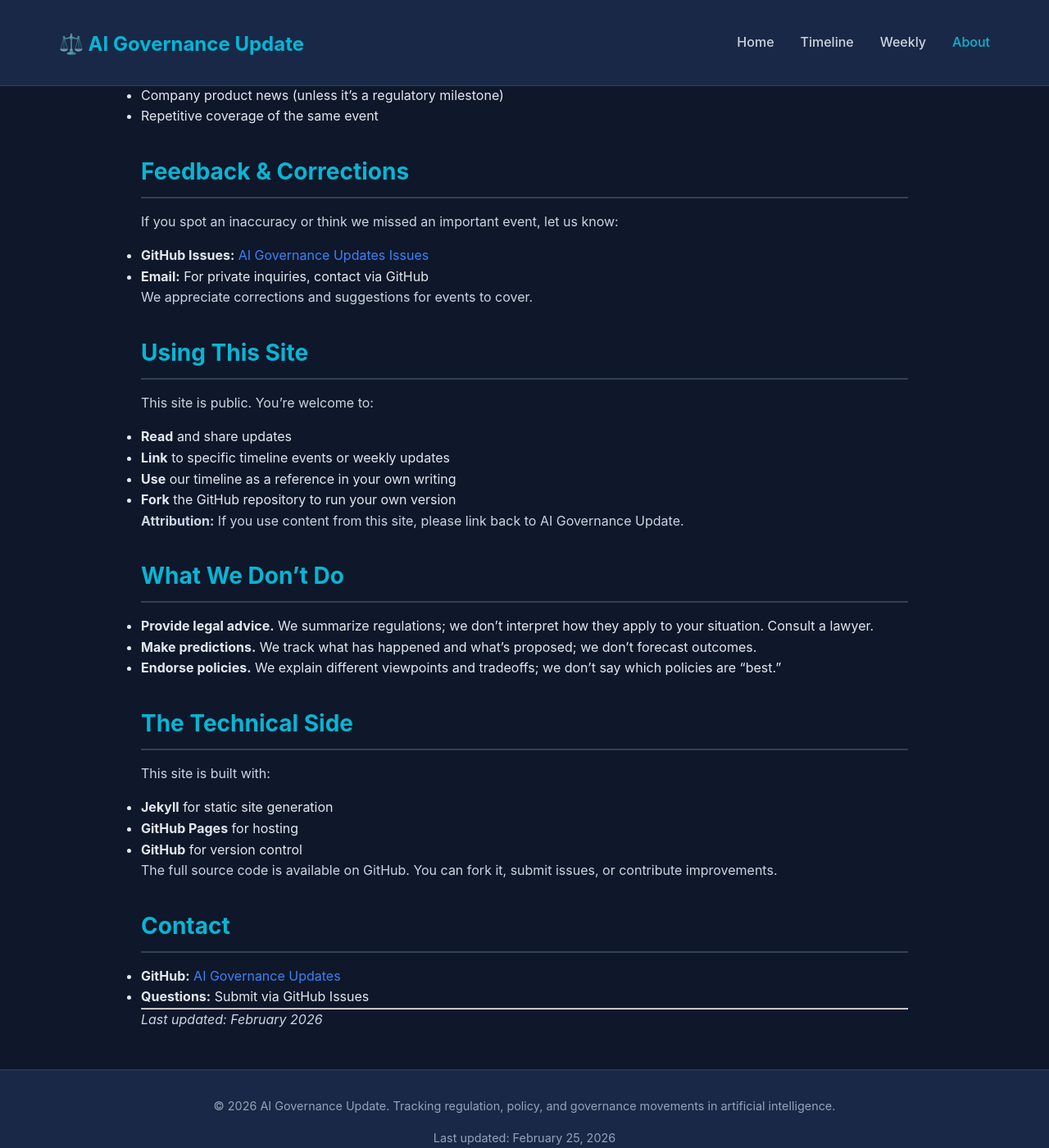
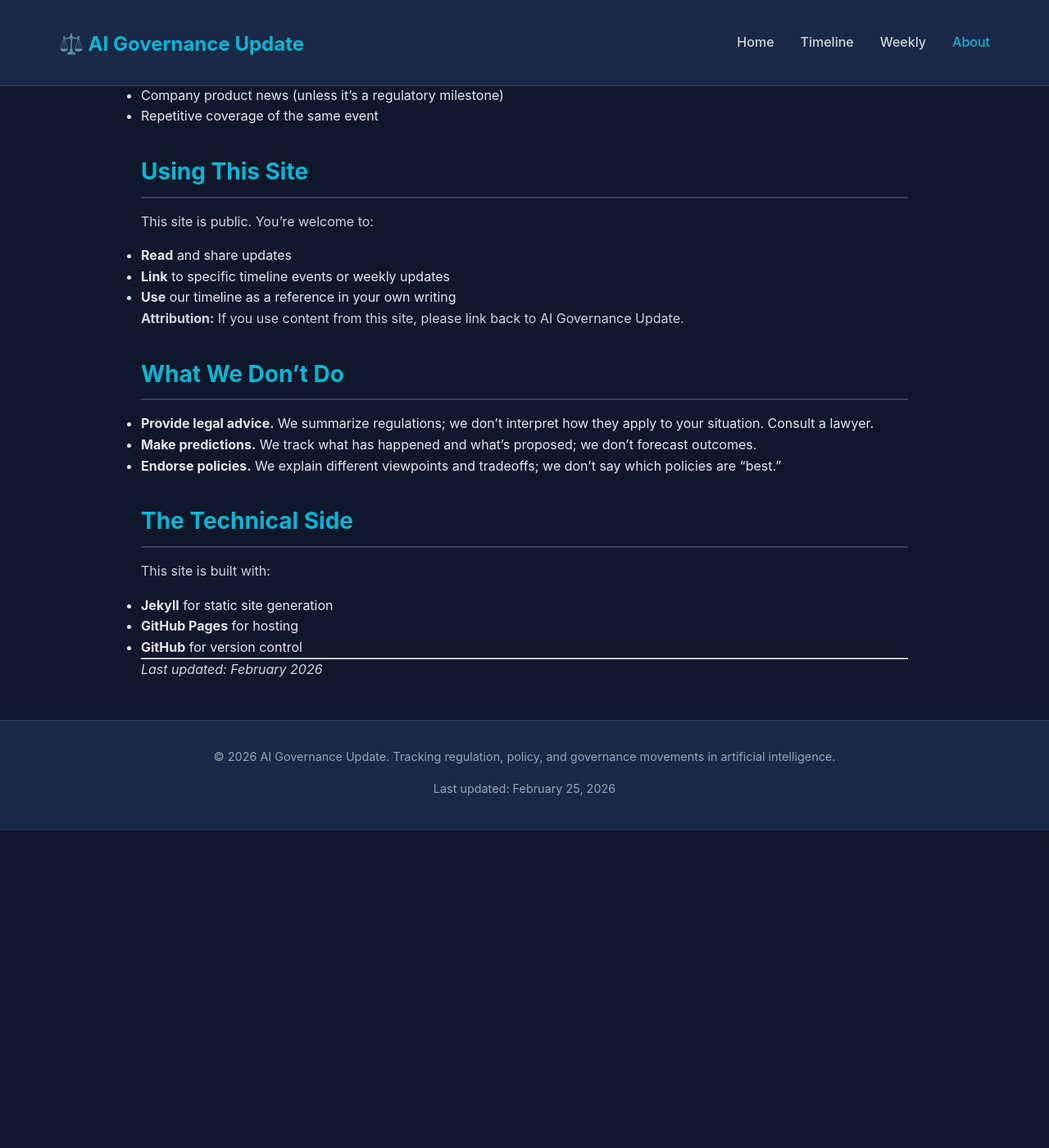
Before and after one commit to starcheeks/ai-governance-updates, a Jekyll site: the page built from about.md, in a window 1280 px wide and 1400 px high, scrolled down 1142 px. Shown: the whole window at 82% size. Built offline with Jekyll 4.4.1, drawn with Linux system fonts in a browser that asks for light colours; after the commit the page ends 2155 px from its top, so only the background shows below that.

Commit message:
Remove all public contribution/feedback language

```diff
--- a/about.md
+++ b/about.md
@@ -44,15 +44,6 @@ We try to avoid:
 - Company product news (unless it's a regulatory milestone)
 - Repetitive coverage of the same event
 
-## Feedback & Corrections
-
-If you spot an inaccuracy or think we missed an important event, let us know:
-
-- **GitHub Issues:** [AI Governance Updates Issues](https://github.com/starcheeks/ai-governance-updates/issues)
-- **Email:** For private inquiries, contact via GitHub
-
-We appreciate corrections and suggestions for events to cover.
-
 ## Using This Site
 
 This site is public. You're welcome to:
@@ -60,7 +51,6 @@ This site is public. You're welcome to:
 - **Read** and share updates
 - **Link** to specific timeline events or weekly updates
 - **Use** our timeline as a reference in your own writing
-- **Fork** the GitHub repository to run your own version
 
 **Attribution:** If you use content from this site, please link back to AI Governance Update.
 
@@ -78,13 +68,6 @@ This site is built with:
 - **GitHub Pages** for hosting
 - **GitHub** for version control
 
-The full source code is available on GitHub. You can fork it, submit issues, or contribute improvements.
-
-## Contact
-
-- **GitHub:** [AI Governance Updates](https://github.com/starcheeks/ai-governance-updates)
-- **Questions:** Submit via GitHub Issues
-
 ---
 
 *Last updated: February 2026*
```
Also changed, not shown: index.md (+1 -1 lines).
